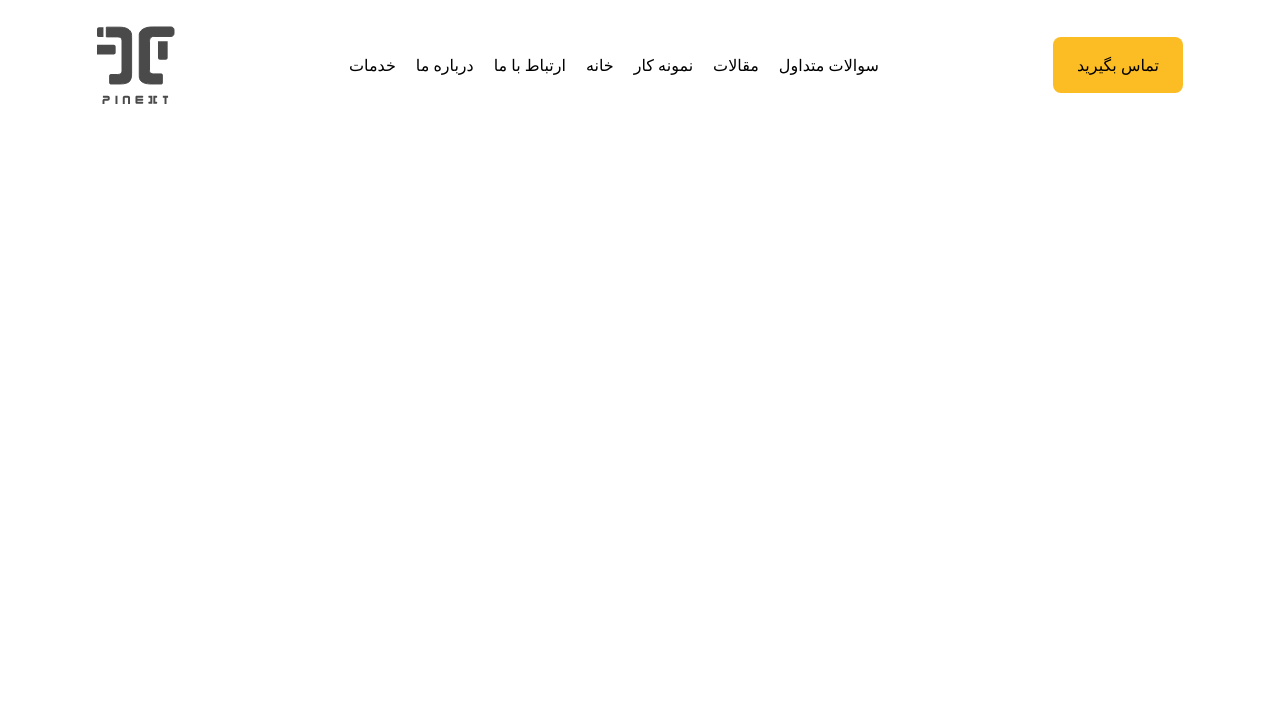
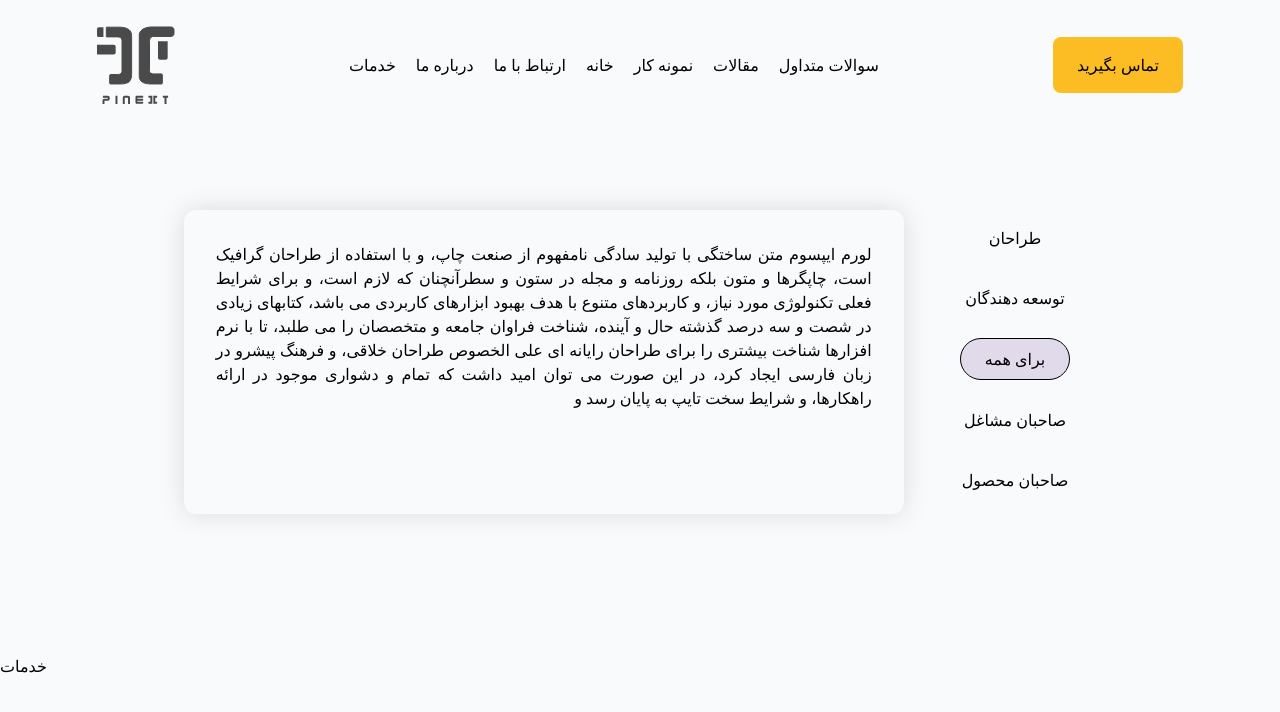
Before and after one commit to Ghostmaysam1/pinext, a React (Vite) app: page / in a window 1280 px wide. Shown: the top 712 px of the page. Built offline with nearby package versions, Linux system fonts and the light colour scheme.

Commit message:
feat: add `AudienceSection`  section

```diff
--- a/index.html
+++ b/index.html
@@ -6,7 +6,7 @@
     <meta name="viewport" content="width=device-width, initial-scale=1.0" />
     <title>pinext</title>
   </head>
-  <body>
+  <body class="bg-background">
     <div id="root" class="font-iransans font-medium"></div>
     <script type="module" src="/src/main.jsx"></script>
   </body>
--- a/src/components/home/audienceSection/AudienceSection.jsx
+++ b/src/components/home/audienceSection/AudienceSection.jsx
@@ -1,9 +1,29 @@
+import { useState } from "react";
+import ContentCard from "./components/ContentCard/ContentCard";
+import AudienceTabs from "./components/audienceTabs/AudienceTabs";
 
 function AudienceSection() {
+    const [selectedTab, setSelectedTab] = useState('برای همه');
+
+    function onClickHandler(name) {
+        console.log('selected is now', name)
+        setSelectedTab(name)
+    }
+
+    const tabs = [
+        {name: 'طراحان', text: 'لورم ایپسوم متن ساختگی با تولید سادگی نامفهوم از صنعت چاپ، و با استفاده از طراحان گرافیک است، چاپگرها و متون بلکه روزنامه و مجله در ستون و سطرآنچنان که لازم است، و برای شرایط فعلی تکنولوژی مورد نیاز، و کاربردهای متنوع با هدف بهبود ابزارهای کاربردی می باشد، کتابهای زیادی در شصت و سه درصد گذشته حال و آینده، شناخت فراوان جامعه و متخصصان را می طلبد، تا با نرم افزارها شناخت بیشتری را برای طراحان رایانه ای علی الخصوص طراحان خلاقی، و فرهنگ پیشرو در زبان فارسی ایجاد کرد، در این صورت می توان امید داشت که تمام و دشواری موجود در ارائه راهکارها، و شرایط سخت تایپ به پایان رسد و زمان مورد نیاز شامل '},
+        {name: 'توسعه دهندگان', text: 'لورم ایپسوم متن ساختگی با تولید سادگی نامفهوم از صنعت چاپ، و با استفاده از طراحان گرافیک است، چاپگرها و متون بلکه روزنامه و مجله در ستون و سطرآنچنان که لازم است، و برای شرایط فعلی تکنولوژی مورد نیاز، و کاربردهای متنوع با هدف بهبود ابزارهای کاربردی می باشد، کتابهای زیادی در شصت و سه درصد گذشته حال و آینده، شناخت فراوان جامعه و متخصصان را می طلبد، تا با نرم افزارها شناخت بیشتری را برای طراحان رایانه ای علی الخصوص طراحان خلاقی، و فرهنگ پیشرو در زبان فارسی ایجاد کرد، در این صورت می توان امید داشت که تمام و دشواری موجود در ارائه راهکارها، و شرایط سخت تایپ به پایان رسد و زمان مورد نیاز شامل حروفچینی دستاوردهای اصلی، و جوابگوی سوالات پیوسته اهل دنیای موجود طراحی اساسا مورد'},
+        {name: 'برای همه', text: 'لورم ایپسوم متن ساختگی با تولید سادگی نامفهوم از صنعت چاپ، و با استفاده از طراحان گرافیک است، چاپگرها و متون بلکه روزنامه و مجله در ستون و سطرآنچنان که لازم است، و برای شرایط فعلی تکنولوژی مورد نیاز، و کاربردهای متنوع با هدف بهبود ابزارهای کاربردی می باشد، کتابهای زیادی در شصت و سه درصد گذشته حال و آینده، شناخت فراوان جامعه و متخصصان را می طلبد، تا با نرم افزارها شناخت بیشتری را برای طراحان رایانه ای علی الخصوص طراحان خلاقی، و فرهنگ پیشرو در زبان فارسی ایجاد کرد، در این صورت می توان امید داشت که تمام و دشواری موجود در ارائه راهکارها، و شرایط سخت تایپ به پایان رسد و'},
+        {name: 'صاحبان مشاغل', text: 'لورم ایپسوم متن ساختگی با تولید سادگی نامفهوم از صنعت چاپ، و با استفاده از طراحان گرافیک است، چاپگرها و متون بلکه روزنامه و مجله در ستون و سطرآنچنان که لازم است، و برای شرایط فعلی تکنولوژی مورد نیاز، و کاربردهای متنوع با هدف بهبود ابزارهای کاربردی می باشد، کتابهای زیادی در شصت و سه درصد گذشته حال و آینده، شناخت فراوان جامعه و متخصصان را می طلبد، تا با نرم افزارها شناخت بیشتری را برای طراحان رایانه ای علی الخصوص طراحان خلاقی، و فرهنگ پیشرو در زبان فارسی ایجاد کرد، در این صورت می توان امید داشت که تمام و دشواری موجود در ارائه راهکارها، و شرایط سخت تایپ به پایان رسد و زمان مورد نیاز شامل حروفچینی دستاوردهای اصلی، و جوابگوی سوالات پیوسته اهل دنیای موجود طراحی اساسا مورد استفاده قرار گیرد.'},
+        {name: 'صاحبان محصول', text: 'لورم ایپسوم متن ساختگی با تولید سادگی نامفهوم از صنعت چاپ، و با استفاده از طراحان گرافیک است، چاپگرها و متون بلکه روزنامه و مجله در ستون و سطرآنچنان که لازم است، و برای شرایط فعلی تکنولوژی مورد نیاز، و کاربردهای متنوع با هدف بهبود ابزارهای کاربردی می باشد، کتابهای زیادی در شصت و سه درصد گذشته حال و آینده، شناخت فراوان جامعه و متخصصان را می طلبد، تا با نرم افزارها شناخت بیشتری را برای طراحان رایانه ای علی الخصوص طراحان خلاقی، و فرهنگ پیشرو در زبان فارسی ایجاد کرد، در این صورت می توان امید داشت که تمام و دشواری موجود در ارائه راهکارها، و شرایط سخت تایپ به پایان رسد و زمان مورد نیاز شامل حروفچینی دستاوردهای اصلی، و جوابگوی سوالات پیوسته اهل دنیای موجود'},
+    ]
     return (
-        <>
-
-        </>
+        <div className="w-full  flex justify-center items-center">
+            <div className="flex gap-[30px]">
+                <ContentCard tabs={tabs} selectedTab={selectedTab} />
+                <AudienceTabs tabs={tabs} onClick={onClickHandler} selectedTab={selectedTab} />
+            </div>
+        </div>
     )
 }
 
--- /dev/null
+++ b/src/components/home/audienceSection/components/audienceTabs/AudienceTabs.jsx
@@ -0,0 +1,23 @@
+function AudienceTabs({tabs, onClick, selectedTab}) {
+
+    // console.log(selectedTab)
+
+    function cls(tabName) {
+        return selectedTab == tabName ? 'bg-secondary-200 rounded-full border' : '';
+    }
+
+    console.log(cls('برای همه'))
+    return (
+        <div className="h-full flex flex-col gap-5 px-1 py-2 items-center">
+            {
+                tabs.map((tab)=>(
+                    <div onClick={()=>onClick(tab.name)} key={tab.name} className={'px-6 py-2 cursor-pointer ' + cls(tab.name)}>
+                        {tab.name}
+                    </div>
+                ))
+            }
+        </div>
+    )
+}
+
+export default AudienceTabs
--- a/src/components/home/audienceSection/components/contentCard/ContentCard.jsx
+++ b/src/components/home/audienceSection/components/contentCard/ContentCard.jsx
@@ -0,0 +1,13 @@
+function ContentCard({tabs, selectedTab}) {
+    const text = tabs.filter(val=>{
+        return val.name == selectedTab
+    })[0].text
+    console.log(text)
+    return (
+        <div dir="rtl" style={{boxShadow: '0 0 27px #00000020'}} className="w-180 p-8 text-justify h-76 rounded-xl bg-background">
+            {text}
+        </div>
+    )
+}
+
+export default ContentCard;
--- a/src/components/navbar/Navbar.jsx
+++ b/src/components/navbar/Navbar.jsx
@@ -1,9 +1,10 @@
 import { Link } from "react-router"
 
 
-function Navbar(props) {
+function Navbar({ className }) {
+    let cls = className ? ' ' + className : '';
     return (
-        <div className={"h-[110px] flex gap-[55px] items-center pt-[20px] justify-center " + props?.className}>
+        <div className={"h-[110px] flex gap-[55px] items-center pt-[20px] justify-center" + cls}>
             <img src="logo.svg" alt="logo" className="w-[78px]" />
             <div className="h-full w-[60%] flex justify-center items-center">
                 <ul className="flex justify-center items-center gap-5">
--- /dev/null
+++ b/src/utils/css/border-gradient.css
@@ -0,0 +1,27 @@
+.gradient-box {
+  display: flex;
+  align-items: center;
+  width: 90%;
+  margin: auto;
+  max-width: 22em;
+  position: relative;
+  padding: 30% 2em;
+  box-sizing: border-box;
+  color: #fff;
+  background: #000;
+  background-clip: padding-box;
+  border: solid 5px transparent;
+  border-radius: 1em;
+}
+.gradient-box:before {
+  content: "";
+  position: absolute;
+  top: 0;
+  right: 0;
+  bottom: 0;
+  left: 0;
+  z-index: -1;
+  margin: -5px;
+  border-radius: inherit;
+  background: linear-gradient(to right, red, orange);
+}
--- a/src/views/HomeView.jsx
+++ b/src/views/HomeView.jsx
@@ -1,11 +1,19 @@
 import Navbar from "../components/navbar/Navbar.jsx"
 import AudienceSection from "../components/home/audienceSection/AudienceSection.jsx"
+import '../utils/css/border-gradient.css';
 
 function HomeView() {
     return (
-        <div>
+        <div className="pt-[110px]">
             <Navbar className="fixed top-0 w-full" />
+            <span className="h-[100px] w-full block"></span>
             <AudienceSection />
+            <span className="h-[140px] w-full block"></span>
+            <div>
+                <button>
+                    <h5>خدمات</h5>
+                </button>
+            </div>
         </div>
     )
 }
```
